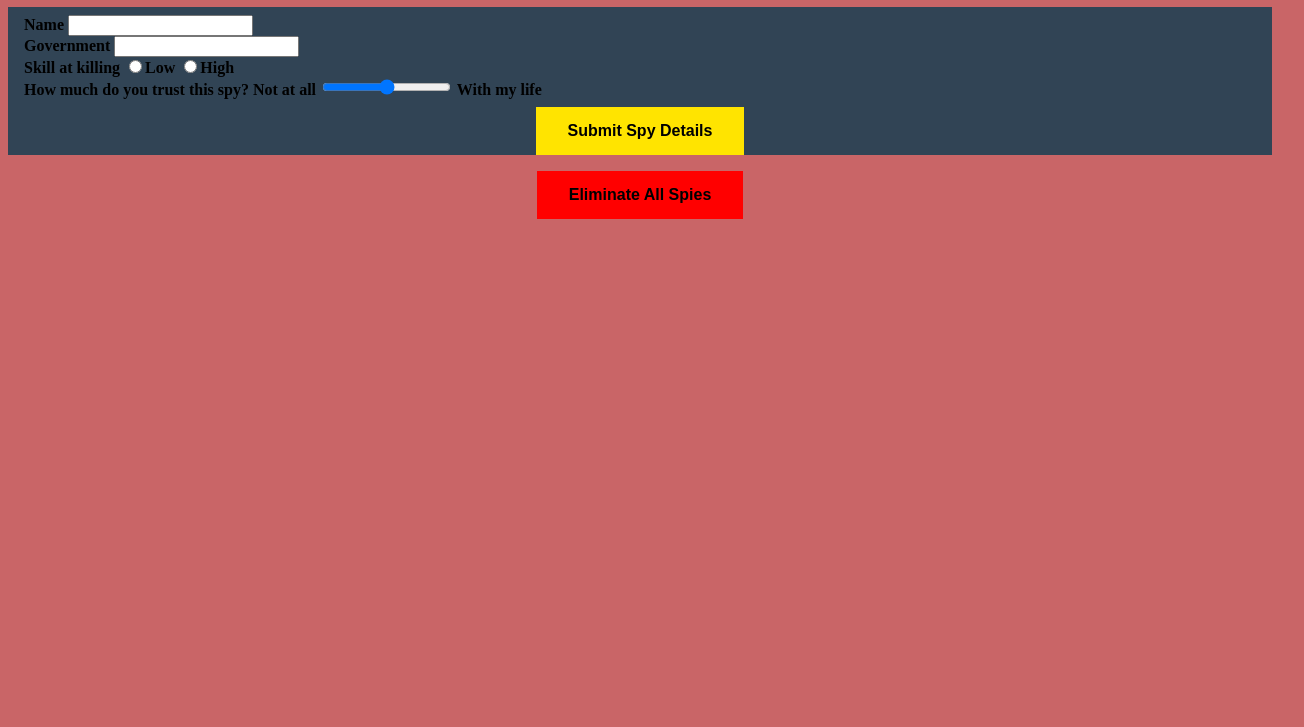
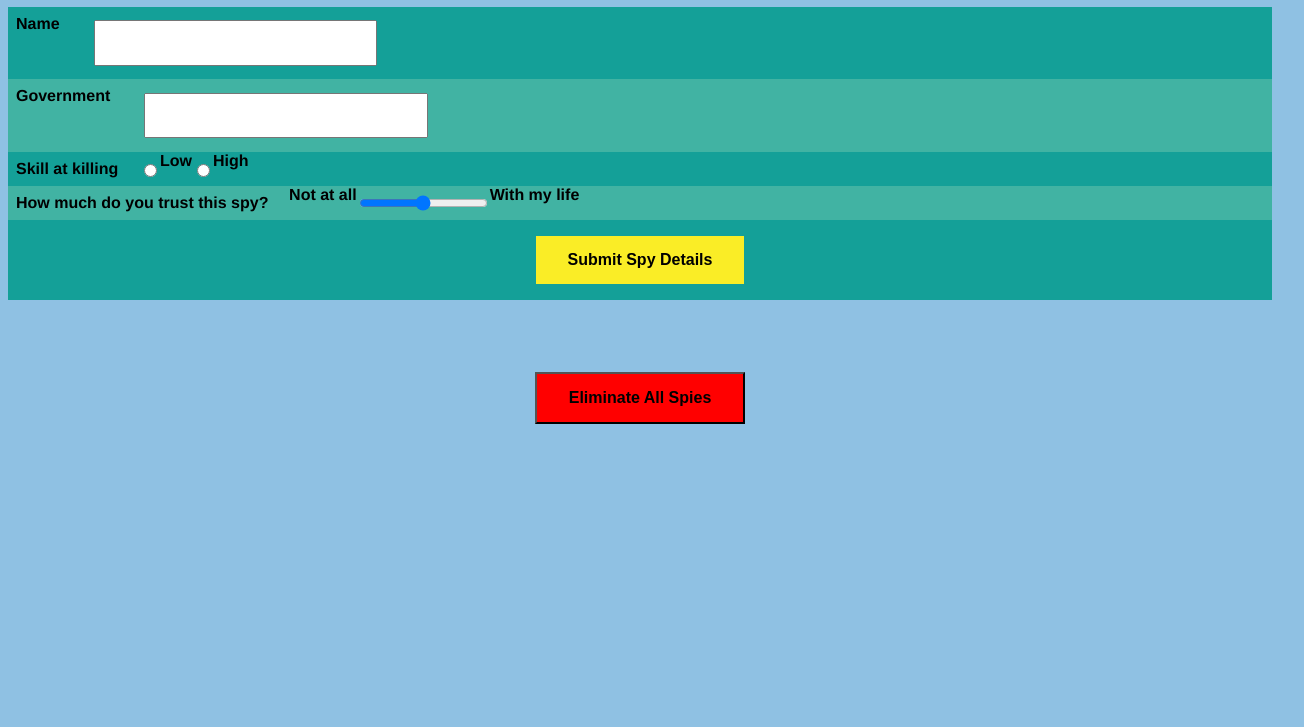
Before and after one commit to chrishaining/Spies, a plain HTML site: page index.html in a window 1280 px wide. Shown: the part 73-800 px from the top of the page, 1304 px wide, since content can reach past the window. Drawn offline with Linux system fonts and the light colour scheme.

Commit message:
more CSS play

```diff
--- a/css/styles.css
+++ b/css/styles.css
@@ -1,42 +1,93 @@
+/* * {
+  margin: 0;
+  /* padding: 0; */
+/* } */
 
 
 #body {
-  background-color: #C96567;
+  background-color: #8FC1E3;
+  font-family: "HelveticaNeue-Light", "Helvetica Neue Light", "Helvetica Neue", Helvetica, Arial, "Lucida Grande", sans-serif;
+  font-weight: 300;
 
 }
 
 .titles {
-  background-color: #644E5B;
+  background-color: #501F3A;
+  color: #CCCCCC;
   text-align: center;
   padding: 0;
 }
 
+#form-wrapper {
+  /* width: 50%; */
+  display: inline-block;
+  flex-direction: column;
+  border: none;
+  /* padding: 8px 16px; */
+  /* text-align: justify; */
+  /* margin: 4px 2px; */
+}
+
 #form {
-  background-color: #314455;
+  background-color: #14A098;
   font-weight: bold;
+  border: none;
+  /* padding: 8px 16px; */
+  text-align: center;
+  display: flex;
+  flex-direction: column;
 }
 
 
-/* .form-item {
-background-color: #CAFAFE;
-} */
-
-#form-wrapper {
-  width: 100%;
+.form-item {
   display: flex;
-  flex-direction: column;
-  border: none;
-  padding: 8px 16px;
-  /* margin: 4px 2px; */
+  flex-wrap: wrap;
+  flex-direction: row;
 }
 
-/* #spy-list {
-background-color: #CAFAFE;
-} */
+.form-item2 {
+  background-color: #41B3A3;
+  display: flex;
+  flex-wrap: wrap;
+  flex-direction: row;
+}
+
+label {
+  padding: 0.5em;
+  margin-right: 1%;
+}
+
+input.textbox {
+  padding: 1em;
+  margin: 1em;
+  width: 20%;
+}
+
+
+.radio {
+  font-size: 0.75em;
+}
+
+
+#spy-list {
+  display: flex;
+  flex-direction: row;
+  flex-wrap: wrap;
+  flex-grow: 1;
+  flex-shrink: 1;
+  margin: 1em;
+  opacity: 0.25;
+
+}
 
 .spy-list-item {
-  background-color: #97AABD;
-
+  background-color: #501F3A;
+  color: #CCCCCC;
+  border-radius: 15% 1% 15% 1%;
+  text-align: center;
+  vertical-align: middle;
+  margin: 0.5em;
+  padding: 0.5em;
 }
 
 li {
@@ -45,10 +96,13 @@ li {
 
 .button {
   text-align: center;
+  border-radius: 5%;
+  margin: 0.5em;
+  padding: 0.5em;
 }
 
 #submit {
-  background-color: #FFE400;
+  background-color: #FAED26;
   font-weight: bold;
   font-size: 16px;
   border: none;
@@ -60,29 +114,14 @@ li {
   background-color: red;
   font-weight: bold;
   font-size: 16px;
-  border: none;
+  /* border: none; */
   padding: 15px 32px;
   text-align: center;
+
   /* text-decoration: none; */
   /* display: inline-block; */
 }
 
-/* .aquish {
-  color: #3FEEE6;
-}
-
-.greeney {
-  color: #55BCC9;
-}
-
-.light-blue {
-  color: #97CAEF;
-}
-
-.lightest-blue {
-  color: #CAFAFE;
-} */
-
 .bold {
   font-weight: bold;
 }
--- a/index.html
+++ b/index.html
@@ -21,34 +21,33 @@
         <!-- label for name of spy -->
         <label for="name" class="primary">Name</label>
         <!-- input for name of spy -->
-        <input type="text" id="name" required/>
+        <input class="textbox" type="text" id="name" required/>
         <!-- close div for name of spy -->
-
       </div>
 
       <!-- open a div for the second form item  - could make this a dropdown -->
-      <div class="form-item">
+      <div class="form-item2">
         <!-- label for country of origin -->
         <label for="government" class="primary">Government</label>
         <!-- input for country of origin -->
-        <input type="text" id="government" required/>
+        <input class="textbox" type="text" id="government" required/>
         <!-- close div for country of origin -->
       </div>
 
       <!-- open a div for the third form item -->
-      <div id="skill">
+      <div class="form-item">
 
         <label for="skill">Skill at killing</label>
-        <input type="radio" name="skill" value="low">Low</input>
-        <input type="radio" name="skill" value="high">High</input>
+        <input class="radio" type="radio" name="skill" value="low">Low</input>
+        <input class="radio" type="radio" name="skill" value="high">High</input>
       </div>
       <!-- label for trustworthiness-->
       <!-- <label for="defectability" class="primary">Likelihood of Defecting</label> -->
-      <div id="trustworthiness">
+      <div class="form-item2">
         <label for="trustworthiness">How much do you trust this spy?</label>
         <span>Not at all</span>
         <!--Add your code below-->
-        <input id="trustworthiness" name="trustworthiness" type="range" min="0" max="5" step="0.5">
+        <input name="trustworthiness" type="range" min="0" max="5" step="0.5">
 
         <span>With my life</span>
       </div>
@@ -62,8 +61,8 @@
     </div>
     <!-- close form -->
     <div class="button">
-    <button type="submit" id="submit">Submit Spy Details</button>
-  </div>
+      <button type="submit" id="submit">Submit Spy Details</button>
+    </div>
   </form>
 
   <div id="spy-list">
--- a/js/app.js
+++ b/js/app.js
@@ -20,7 +20,7 @@ const createSpy = function (form) {
   const spy = document.createElement('li');
   spy.classList.add('spy-list-item');
 
-  const name = document.createElement('h3');
+  const name = document.createElement('h2');
   name.textContent = `Name: ${form.name.value}`;
   spy.appendChild(name);
 
```
